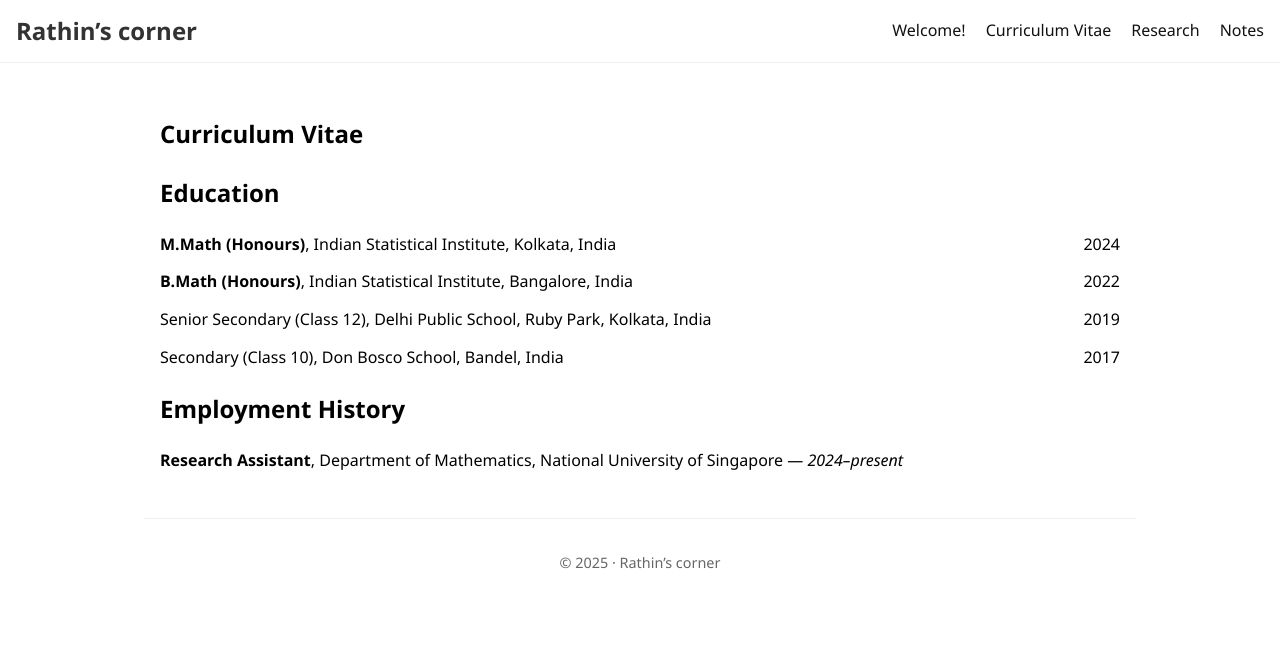
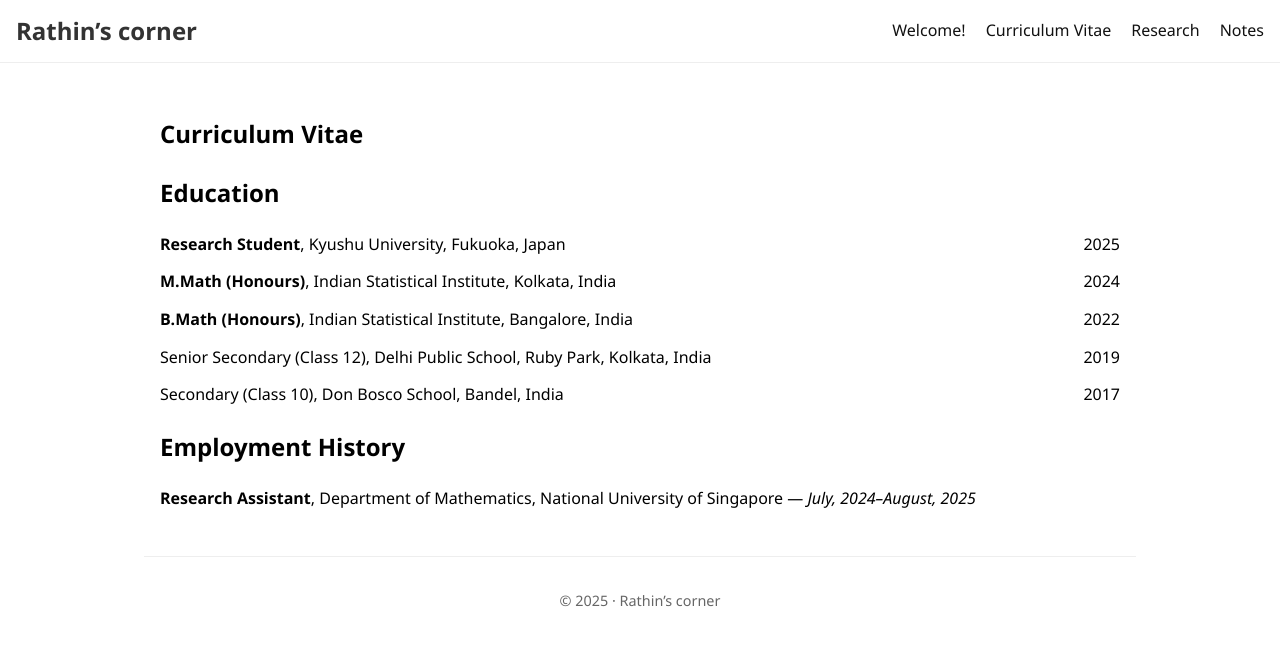
Before and after one commit to rnkarmakar/rnkarmakar.github.io, a Jekyll site: the page built from cv.md, in a window 1280 px wide. Shown: the top 646 px of the page. Built offline with Jekyll 4.4.1, drawn with Linux system fonts in a browser that asks for light colours.

Commit message:
updated home and cv

```diff
--- a/cv.md
+++ b/cv.md
@@ -10,6 +10,9 @@ nav_order: 2
 <section>
   <h2>Education</h2>
   <ul class="cv-list">
+    <li>
+      <strong>Research Student</strong>, Kyushu University, Fukuoka, Japan <span class="cv-year">2025</span>
+    </li>
     <li>
       <strong>M.Math (Honours)</strong>, Indian Statistical Institute, Kolkata, India <span class="cv-year">2024</span>
     </li>
@@ -29,7 +32,7 @@ nav_order: 2
   <h2>Employment History</h2>
   <ul class="cv-list">
     <li>
-      <strong>Research Assistant</strong>, Department of Mathematics, National University of Singapore &mdash; <em>2024&ndash;present</em>
+      <strong>Research Assistant</strong>, Department of Mathematics, National University of Singapore &mdash; <em>July, 2024&ndash;August, 2025</em>
     </li>
   </ul>
 </section>
```
Also changed, not shown: index.md (+1 -1 lines).
